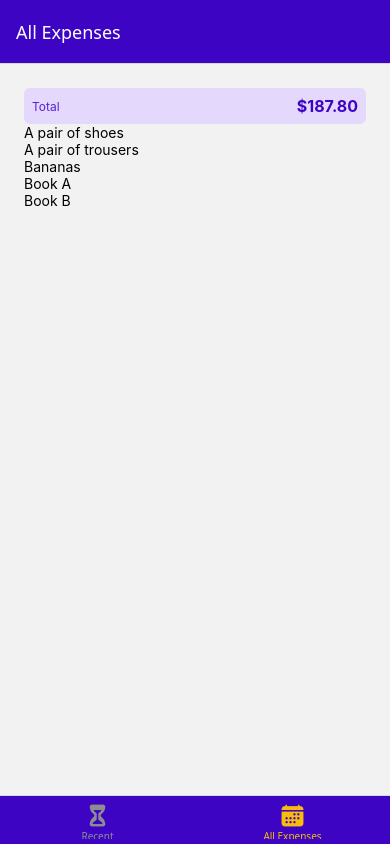
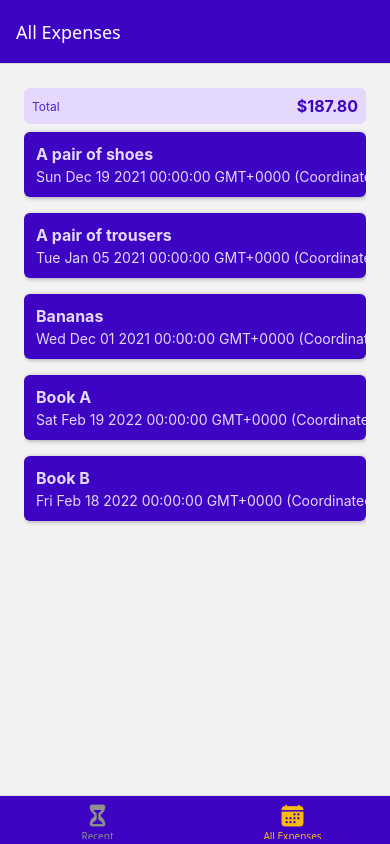
Before and after one commit to DeboraBucci/expenses-tracker, a React Native app: screen /AllExpenses in a window 390 px wide. Built offline with nearby package versions, Linux system fonts and the light colour scheme.

Commit message:
use the ExpenseItem component to display the expenses in the list

```diff
--- a/components/expenses-output/ExpensesList.js
+++ b/components/expenses-output/ExpensesList.js
@@ -1,7 +1,8 @@
 import { FlatList, Text } from "react-native";
+import ExpenseItem from "./ExpenseItem";
 
 function renderExpenseItem(itemData) {
-  return <Text>{itemData.item.description}</Text>;
+  return <ExpenseItem {...itemData.item} />;
 }
 
 function ExpensesList({ expenses }) {
```
